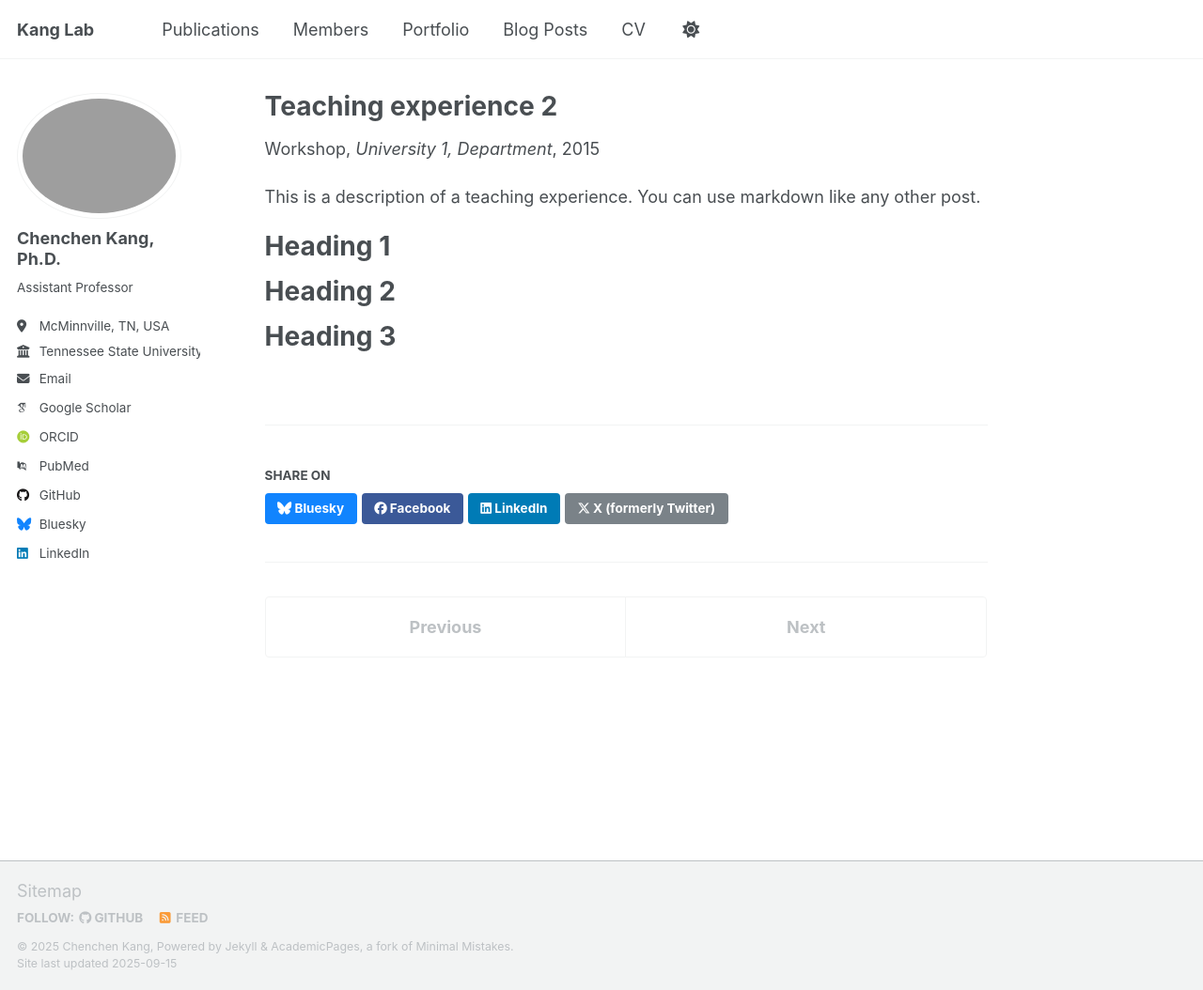
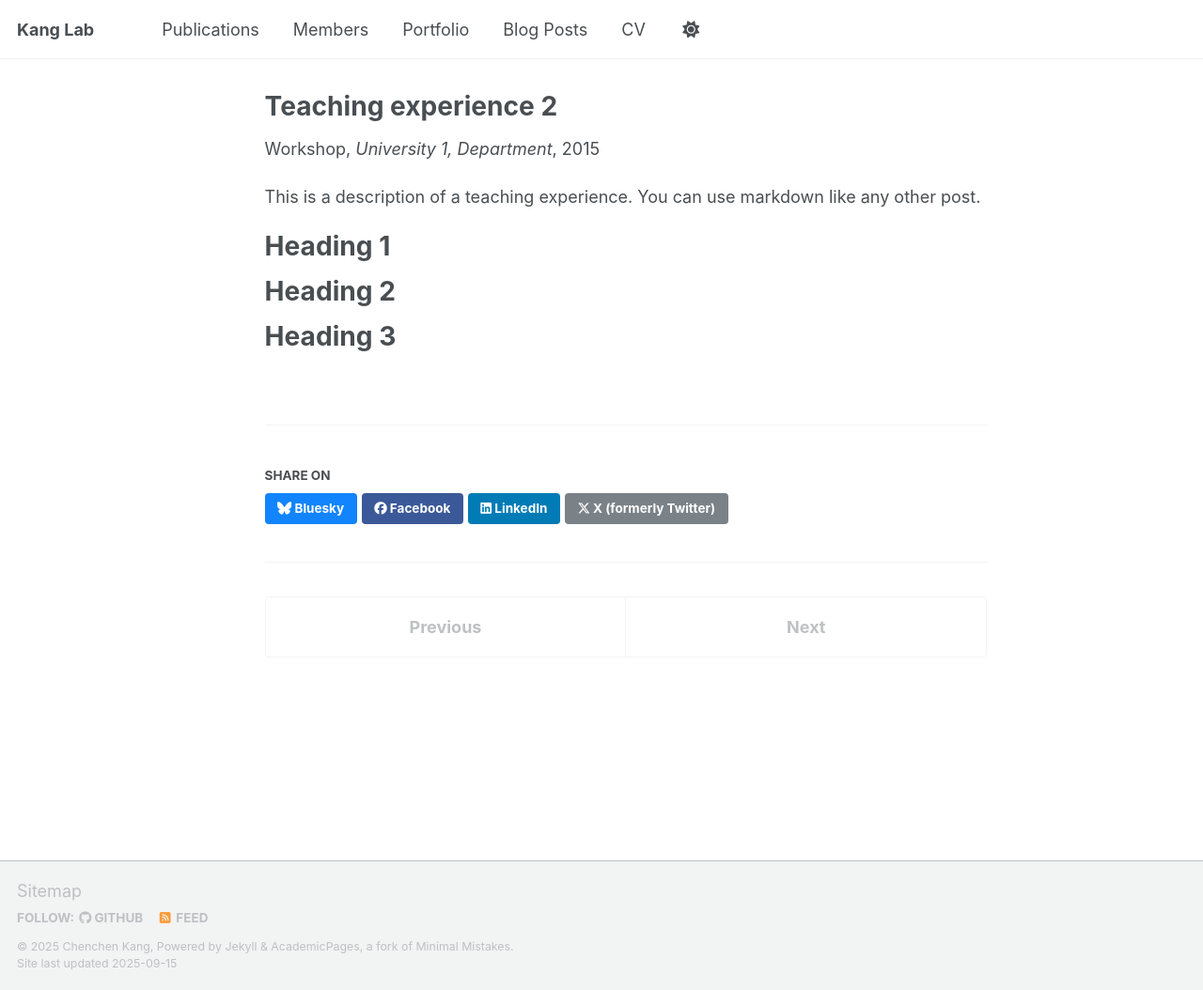
Before and after one commit to ChenchenKang/web, a Jekyll site: the page built from _teaching/2015-spring-teaching-2.md, in a window 1280 px wide and 1054 px high. Shown: the whole window at 94% size. Built offline with Jekyll 4.4.1, drawn with Linux system fonts in a browser that asks for light colours; some web fonts are replaced; a script that is not in the unit is left out; part of the change alters nothing that is shown.

Commit message:
Update _config.yml

```diff
--- a/_config.yml
+++ b/_config.yml
@@ -233,59 +233,65 @@ collections:
 
 # These settings control how pages and collections are included in the site
 defaults:
-  # _posts
-  - scope:
-      path: ""
-      type: posts
-    values:
-      layout: single
-      author_profile: true
-      read_time: true
-      comments: true
-      share: true
-      related: true
-  # _pages
+  # Homepage (About page) — keep profile
   - scope:
       path: ""
       type: pages
     values:
       layout: single
       author_profile: true
-  # _teaching
+
+  # All posts (blog/news) — no profile
+  - scope:
+      path: ""
+      type: posts
+    values:
+      layout: single
+      author_profile: false
+      read_time: true
+      comments: true
+      share: true
+      related: true
+
+  # Teaching pages — no profile
   - scope:
       path: ""
       type: teaching
     values:
       layout: single
-      author_profile: true
+      author_profile: false
       share: true
       comments: true
-  # _publications
+
+  # Publications — no profile
   - scope:
       path: ""
       type: publications
     values:
       layout: single
-      author_profile: true
+      author_profile: false
       share: true
       comments: true
-  # _portfolio
+
+  # Portfolio — no profile
   - scope:
       path: ""
       type: portfolio
     values:
       layout: single
-      author_profile: true
+      author_profile: false
       share: true
-      comment: true
-  # _talks
+      comments: true
+
+  # Talks — no profile
   - scope:
       path: ""
       type: talks
     values:
       layout: talk
-      author_profile: true
+      author_profile: false
       share: true
+
 
 
 # Sass/SCSS
```
